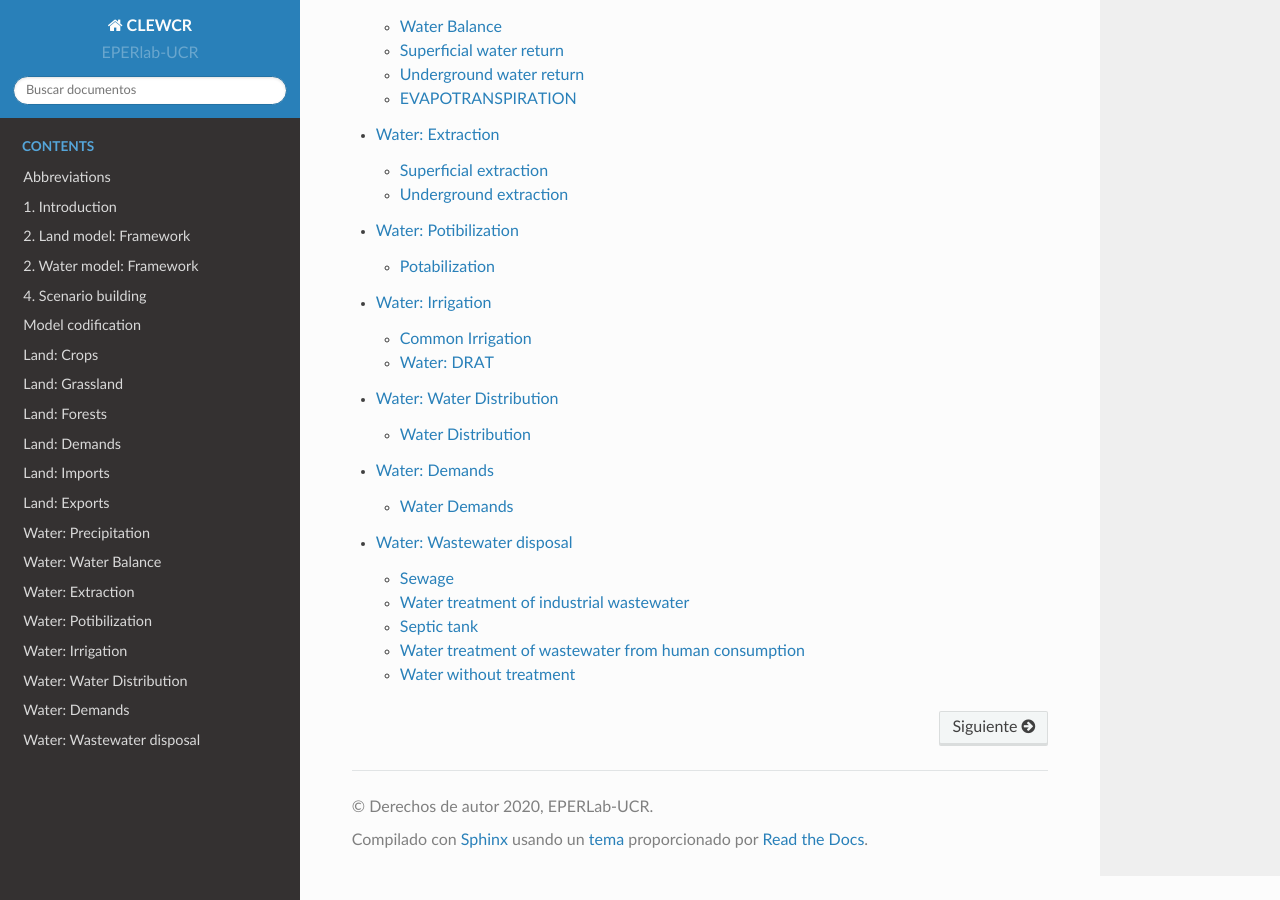
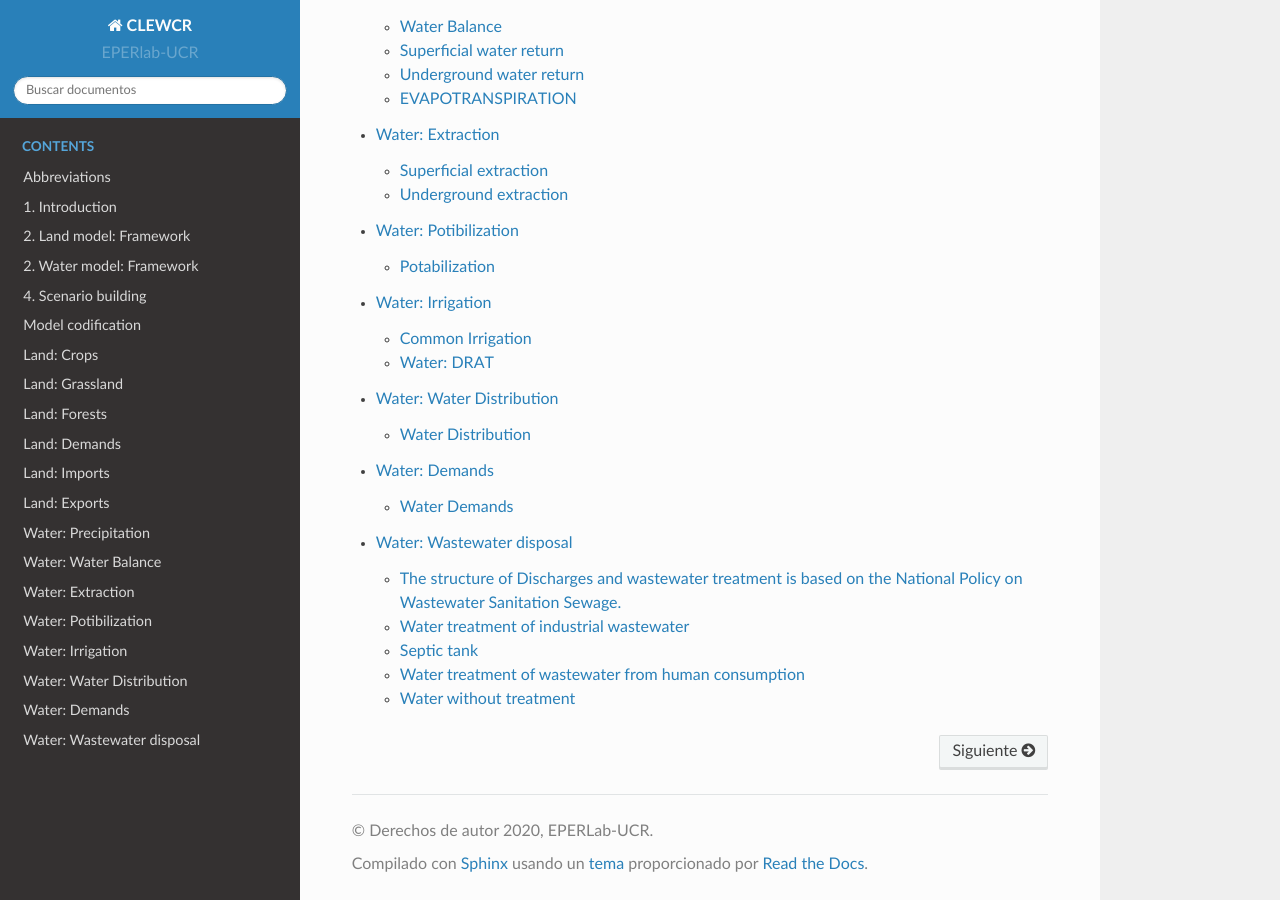
Before and after one commit to EPERLab/CLEW, a Sphinx documentation site: the page built from docs/index.rst, in a window 1280 px wide and 900 px high, scrolled down 1573 px. Built offline with Sphinx 7.4.7 and the Read the Docs theme 2.0.0, drawn with Linux system fonts in a browser that asks for light colours; formulas are drawn with MathJax 3.

Commit message:
Update 14_Watewater_disposal.rst

```diff
--- a/docs/fichas/14_Watewater_disposal.rst
+++ b/docs/fichas/14_Watewater_disposal.rst
@@ -1,7 +1,7 @@
 Water: Wastewater disposal
 ==================================
 
-Sewage
+The structure of Discharges and wastewater treatment is based on the National Policy on Wastewater Sanitation Sewage.
 ++++++++++
 
 
@@ -23,7 +23,7 @@ Sewage
 CapitalCost[r,t,y]
 ---------
 
-The capital cost is given in MUS$ per Mha. This information is based on reports of ################. It includes aspects such as ... In new technologies of Urban Sewerage the capital cost remains the same.
+The capital cost is given in MUS$ per km3. This information is based on the National Sanitation Investment Plan.
 
 
 .. table::
```
